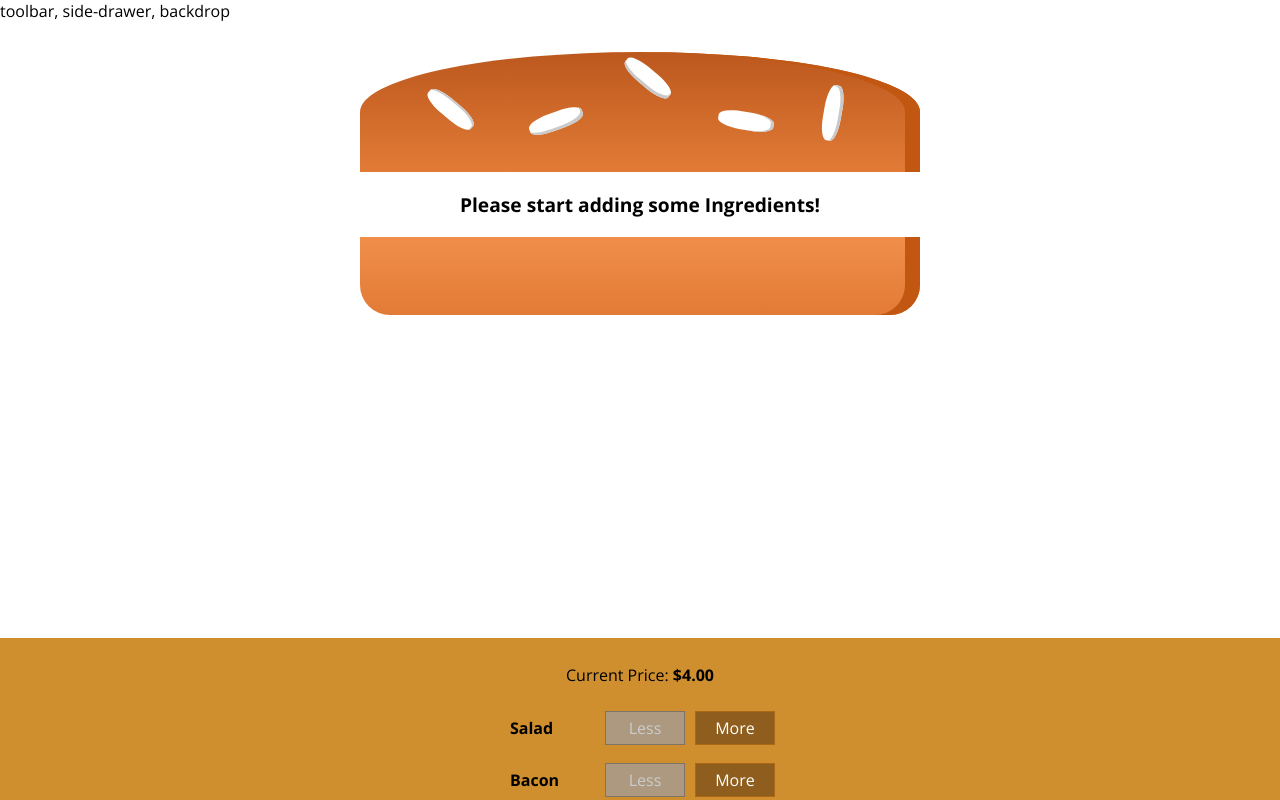
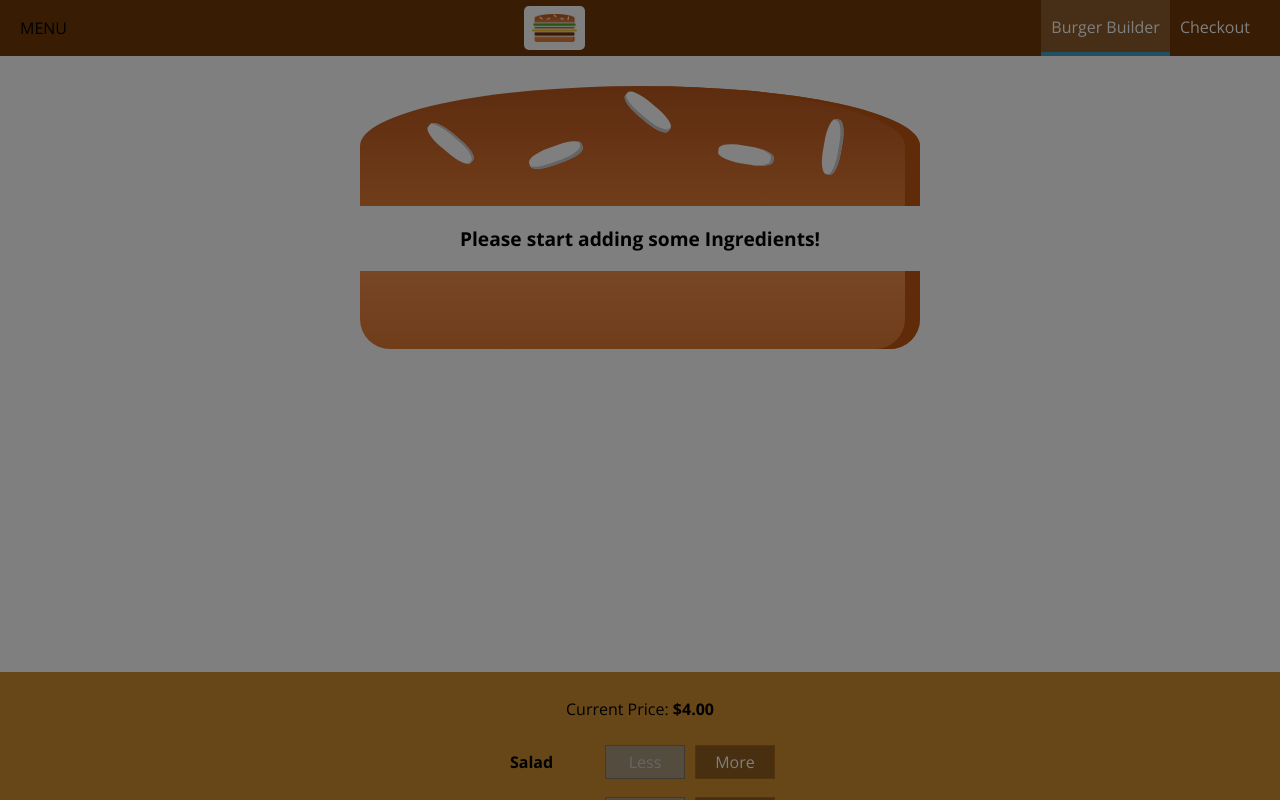
Before and after one commit to arronHealy/React-App, a React app: page / in a window 1280 px wide. Shown: the top 800 px of the page. Built offline with nearby package versions, Linux system fonts and the light colour scheme.

Commit message:
added side drawer menu and updated layout

```diff
--- a/src/components/Layout/Layout.css
+++ b/src/components/Layout/Layout.css
@@ -1,3 +1,3 @@
 .Content {
-    margin-top: 16px;
+    margin-top: 72px;
 }
--- a/src/components/Layout/Layout.js
+++ b/src/components/Layout/Layout.js
@@ -1,18 +1,32 @@
-import React from 'react';
+import React, { Component } from 'react';
 
 import Aux from '../../hoc/Auxilary';
+import Toolbar from '../Navigation/Toolbar/Toolbar';
+import SideDrawer from '../Navigation/SideDrawer/SideDrawer';
 
 import classes from './Layout.css';
 
-const layout = (props) => (
-    <Aux>
-        <div>
-            toolbar, side-drawer, backdrop
-    </div>
-        <main className={classes.Content}>
-            {props.children}
-        </main>
-    </Aux>
-);
+class Layout extends Component {
 
-export default layout;
+    state = {
+        showSideDrawer: true
+    }
+
+    sideDrawerClosedHandler = () => {
+        this.setState({ showSideDrawer: false });
+    }
+
+    render() {
+        return (
+            <Aux>
+                <Toolbar />
+                <SideDrawer open={this.state.showSideDrawer} closed={this.sideDrawerClosedHandler} />
+                <main className={classes.Content}>
+                    {this.props.children}
+                </main>
+            </Aux>
+        );
+    }
+}
+
+export default Layout;
--- /dev/null
+++ b/src/components/Logo/Logo.css
@@ -0,0 +1,11 @@
+.Logo {
+    background-color: white;
+    padding: 8px;
+    height: 100%;
+    box-sizing: border-box;
+    border-radius: 5px;
+}
+
+.Logo img {
+    height: 100%;
+}
--- /dev/null
+++ b/src/components/Logo/Logo.js
@@ -0,0 +1,13 @@
+import React from 'react';
+
+import burgerLogo from '../../assets/Images/burger-logo.png';
+
+import classes from './Logo.css';
+
+const logo = (props) => (
+    <div className={classes.Logo} style={{ height: props.height }}>
+        <img src={burgerLogo} alt="" />
+    </div>
+);
+
+export default logo;
--- /dev/null
+++ b/src/components/Navigation/NavigationItems/NavigationItem/NavigationItem.css
@@ -0,0 +1,49 @@
+.NavigationItem {
+    margin: 10px 0;
+    box-sizing: border-box;
+    display: block;
+    width: 100%;
+
+}
+
+.NavigationItem a {
+    text-decoration: none;
+    width: 100%;
+    box-sizing: border-box;
+    display: block;
+}
+
+.NavigationItem a:hover,
+.NavigationItem a:active,
+.NavigationItem a.active {
+    color: #40A4C8;
+}
+
+@media (min-width: 500px) {
+
+    .NavigationItem {
+        margin: 0;
+        display: flex;
+        height: 100%;
+        width: auto;
+        align-items: center;
+
+    }
+
+    .NavigationItem a {
+        color: white;
+        text-decoration: none;
+        height: 100%;
+        padding: 16px 10px;
+        border-bottom: 4px solid transparent;
+    }
+
+    .NavigationItem a:hover,
+    .NavigationItem a:active,
+    .NavigationItem a.active {
+        background-color: #8F5C2C;
+        border-bottom: 4px solid #40A4C8;
+        color: white;
+    }
+
+}
--- /dev/null
+++ b/src/components/Navigation/NavigationItems/NavigationItem/NavigationItem.js
@@ -0,0 +1,14 @@
+import React from 'react';
+
+import classes from './NavigationItem.css';
+
+const navigationItem = (props) => (
+    <li className={classes.NavigationItem}>
+        <a href={props.link}
+            className={props.active ? classes.active : null}>
+            {props.children}
+        </a>
+    </li>
+);
+
+export default navigationItem;
--- /dev/null
+++ b/src/components/Navigation/NavigationItems/NavigationItems.css
@@ -0,0 +1,15 @@
+.NavigationItems {
+    margin: 0;
+    padding: 0;
+    list-style: none;
+    display: flex;
+    flex-flow: column;
+    align-items: center;
+    height: 100%;
+}
+
+@media (min-width: 500px) {
+    .NavigationItems {
+        flex-flow: row;
+    }
+}
--- /dev/null
+++ b/src/components/Navigation/NavigationItems/NavigationItems.js
@@ -0,0 +1,18 @@
+import React from 'react';
+
+import NavigationItem from './NavigationItem/NavigationItem';
+
+import classes from './NavigationItems.css';
+
+const navigationItems = () => (
+    <ul className={classes.NavigationItems}>
+        <NavigationItem link="/" active>
+            Burger Builder
+        </NavigationItem>
+        <NavigationItem link="/">
+            Checkout
+        </NavigationItem>
+    </ul>
+);
+
+export default navigationItems;
--- /dev/null
+++ b/src/components/Navigation/SideDrawer/SideDrawer.css
@@ -0,0 +1,33 @@
+.SideDrawer {
+    position: fixed;
+    width: 280px;
+    max-width: 70%;
+    height: 100%;
+    left: 0;
+    top: 0;
+    z-index: 200;
+    background-color: white;
+    padding: 32px 16px;
+    box-sizing: border-box;
+    transition: transform 0.3s ease-out;
+
+}
+
+@media (min-width: 500px) {
+    .SideDrawer {
+        display: none;
+    }
+}
+
+.Open {
+    transform: translateX(0);
+}
+
+.Closed {
+    transform: translateX(-100%);
+}
+
+.Logo {
+    height: 11%;
+    margin-bottom: 32px;
+}
--- /dev/null
+++ b/src/components/Navigation/SideDrawer/SideDrawer.js
@@ -0,0 +1,33 @@
+import React from 'react';
+
+import Logo from '../../Logo/Logo';
+import NavigationItems from '../NavigationItems/NavigationItems';
+import Backdrop from '../../UI/Backdrop/Backdrop';
+import Auxilary from '../../../hoc/Auxilary';
+
+import classes from './SideDrawer.css';
+
+const sideDrawer = (props) => {
+
+    let attachedClasses = [classes.SideDrawer, classes.Closed];
+
+    if (props.open) {
+        attachedClasses = [classes.SideDrawer, classes.Open];
+    }
+
+    return (
+        <Auxilary>
+            <Backdrop show={props.open} clicked={props.closed} />
+            <div className={attachedClasses.join(' ')}>
+                <div className={classes.Logo}>
+                    <Logo />
+                </div>
+                <nav>
+                    <NavigationItems />
+                </nav>
+            </div>
+        </Auxilary>
+    );
+};
+
+export default sideDrawer;
--- /dev/null
+++ b/src/components/Navigation/Toolbar/Toolbar.css
@@ -0,0 +1,28 @@
+.Toolbar {
+    height: 56px;
+    width: 100%;
+    position: fixed;
+    top: 0;
+    left: 0;
+    background-color: #703B09;
+    display: flex;
+    justify-content: space-between;
+    align-items: center;
+    padding: 0 20px;
+    box-sizing: border-box;
+    z-index: 90;
+}
+
+.Toolbar nav {
+    height: 100%;
+}
+
+.Logo {
+    height: 80%;
+}
+
+@media (max-width: 499px) {
+    .DesktopOnly {
+        display: none;
+    }
+}
--- /dev/null
+++ b/src/components/Navigation/Toolbar/Toolbar.js
@@ -0,0 +1,20 @@
+import React from 'react';
+
+import Logo from '../../Logo/Logo';
+import NavigationItems from '../NavigationItems/NavigationItems';
+
+import classes from './Toolbar.css'
+
+const toolbar = (props) => (
+    <header className={classes.Toolbar}>
+        <div>MENU</div>
+        <div className={classes.Logo}>
+            <Logo />
+        </div>
+        <nav className={classes.DesktopOnly}>
+            <NavigationItems />
+        </nav>
+    </header>
+);
+
+export default toolbar;
```
Also changed, not shown: src/assets/Images/burger-logo.png (added).
